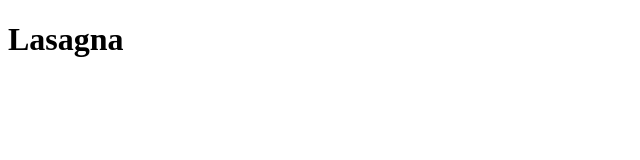
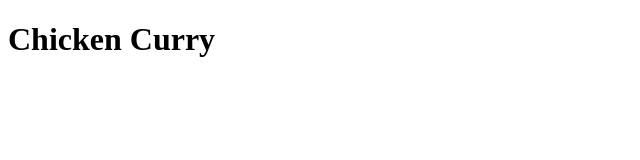
Before and after one commit to Siva-Sai22/odin-recipes, a plain HTML site: page recipes/chicken_curry.html in a window 1280 px wide. Shown: the whole page, without its empty margins (0-640 px from the left). Drawn offline with Linux system fonts and the light colour scheme.

Commit message:
Change lasagna to Chicken curry

```diff
--- a/recipes/lasagna.html
+++ b/recipes/chicken_curry.html
@@ -3,9 +3,9 @@
 <head>
     <meta charset="UTF-8">
     <meta name="viewport" content="width=device-width, initial-scale=1.0">
-    <title>Lasagna</title>
+    <title>Chicken curry</title>
 </head>
 <body>
-    <h1>Lasagna</h1>
+    <h1>Chicken Curry</h1>
 </body>
 </html>
```
Also changed, not shown: index.html (+1 -1 lines).
